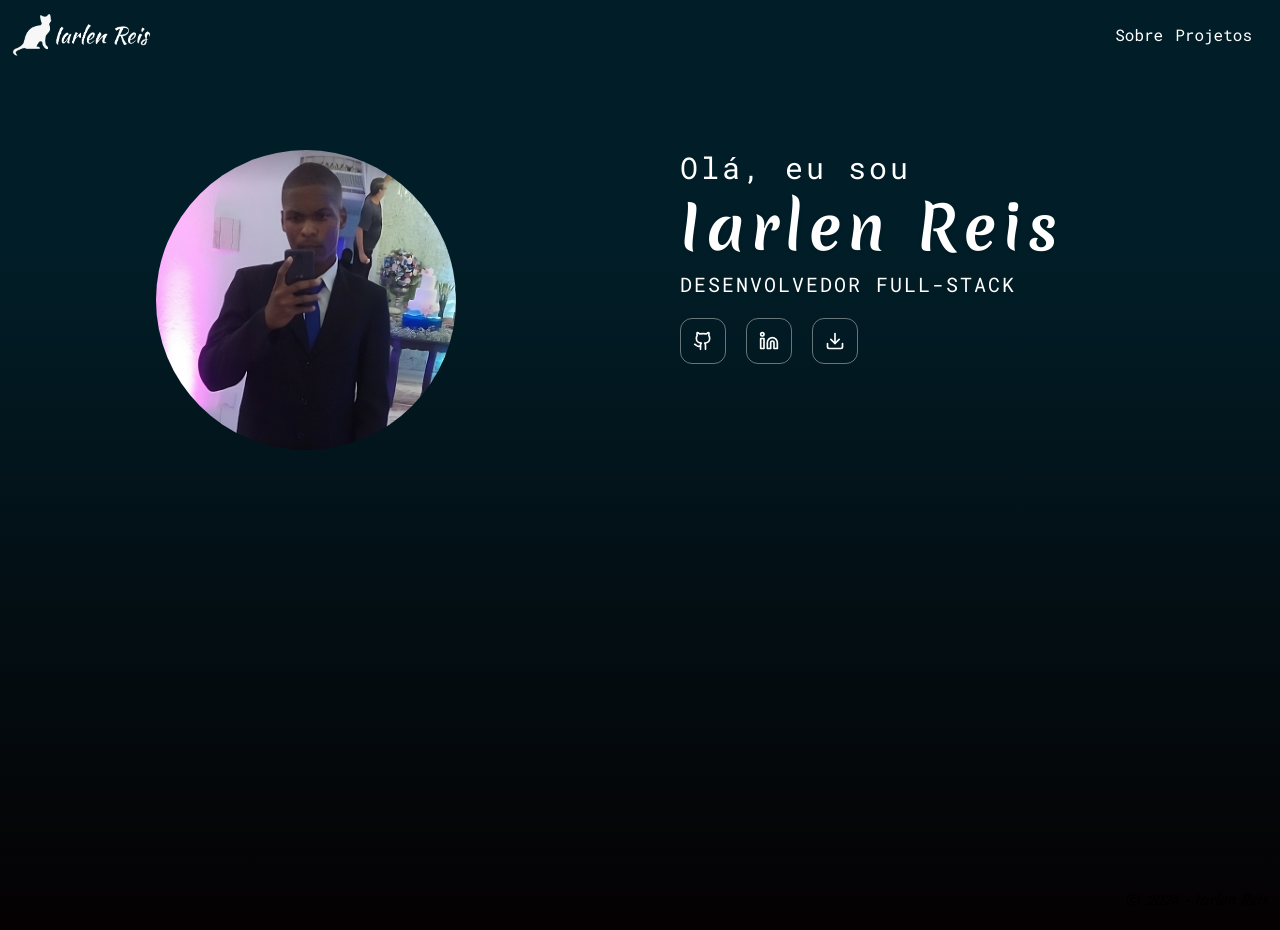
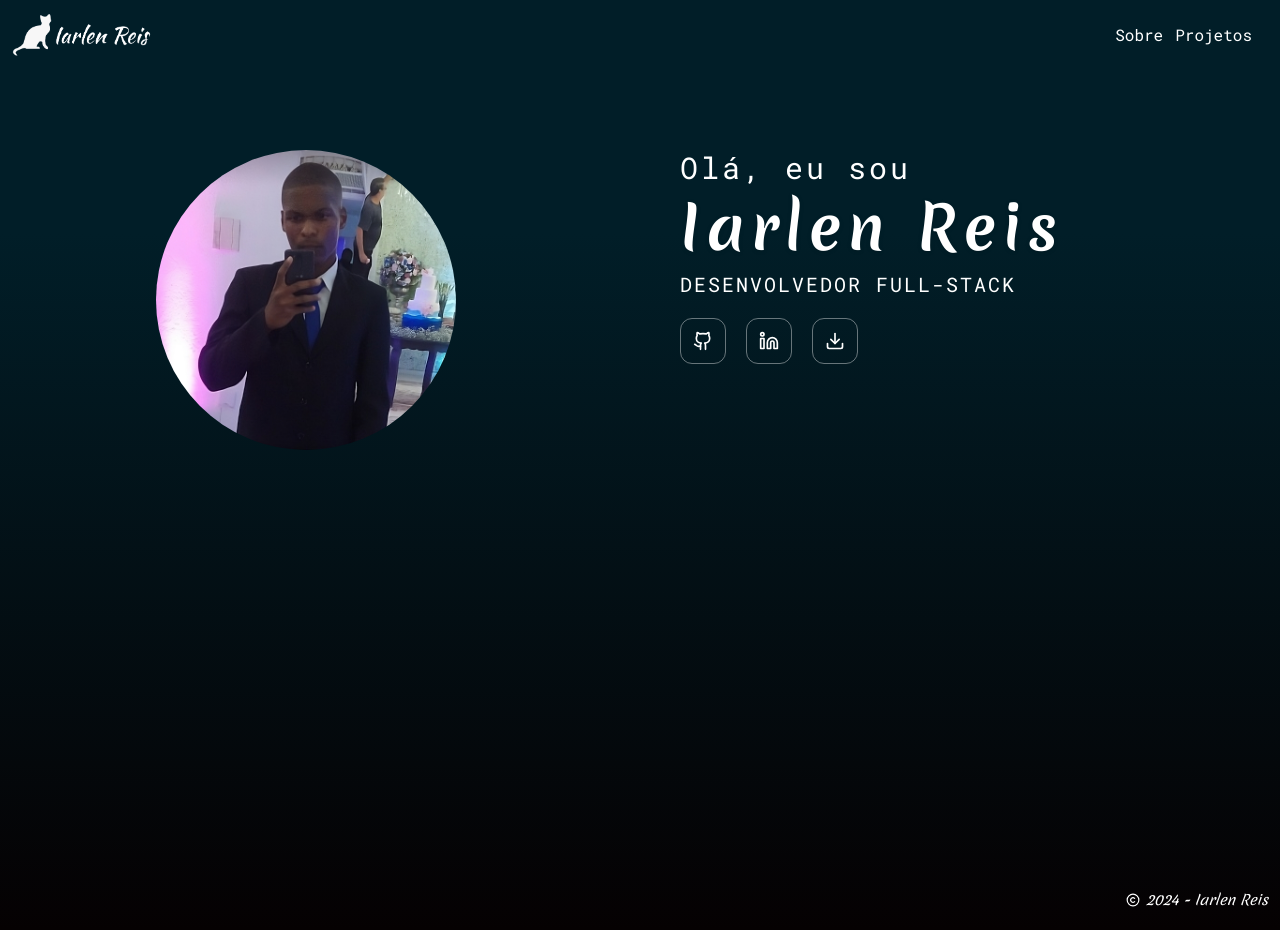
Before and after one commit to iarlen-reis/Portfolio, a Next.js app: page / in a window 1280 px wide. Built offline with nearby package versions, Linux system fonts and the light colour scheme.

Commit message:
styles: add text-white on tag body.

```diff
--- a/src/app/layout.tsx
+++ b/src/app/layout.tsx
@@ -77,7 +77,7 @@ export default function RootLayout({
     <html lang="pt-BR">
       <body
         className={clsx(
-          'h-full min-h-screen bg-gradient-to-b from-[#011E28] from-25% to-[#050102] to-100%',
+          'h-full min-h-screen bg-gradient-to-b from-[#011E28] from-25% to-[#050102] to-100% text-white',
           robotoMono.className,
           merienda.variable,
         )}
```
